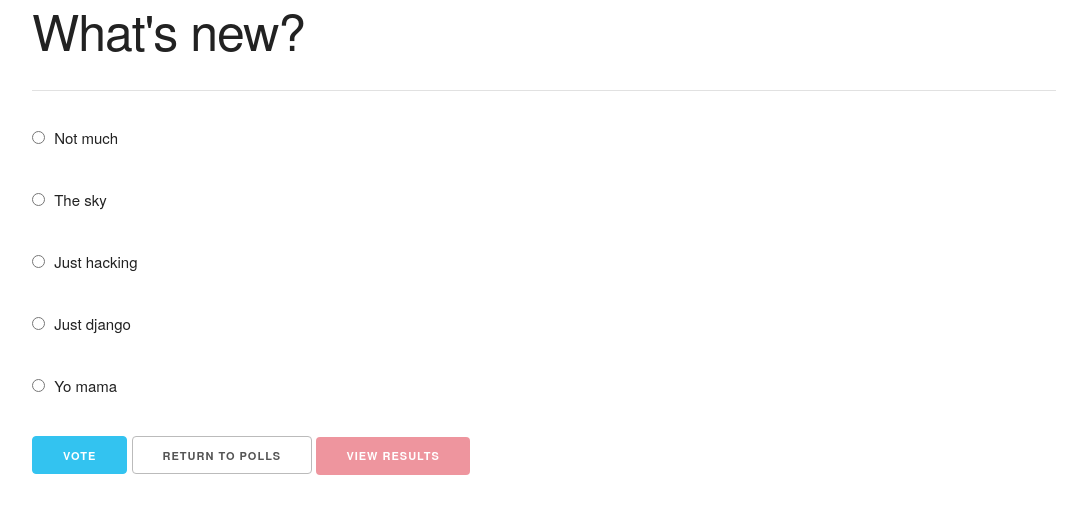
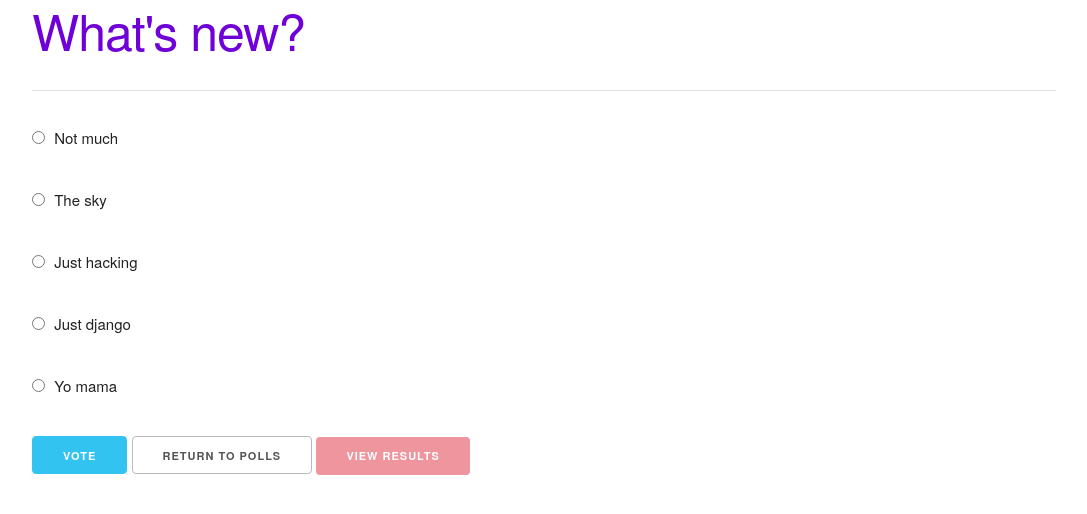
Before and after one commit to mechEngineer/DjangoPols, a Django app: page /polls/1/ in a window 1280 px wide. Shown: the top 514 px of the page, without its empty margins (96-1183 px from the left). Run offline with Django 3.2, Linux system fonts and the light colour scheme; data comes from the database, SQL or seed files in the repository; some libraries are stand-ins or nearby versions.

Commit message:
Add scss with polls.css

```diff
--- /dev/null
+++ b/djangoPols/polls/static/polls/polls.css
@@ -0,0 +1,5 @@
+h1 {
+  color: #6f00d7;
+}
+
+/*# sourceMappingURL=polls.css.map */
--- /dev/null
+++ b/djangoPols/polls/static/polls/polls.scss
@@ -0,0 +1,9 @@
+$bg_color: #f2f2f2 ;
+$prime_color:#6f00d7;
+$green_color: green;
+$red_color: red;
+
+
+h1{
+  color: $prime_color;
+}
--- a/djangoPols/polls/templates/polls/base.html
+++ b/djangoPols/polls/templates/polls/base.html
@@ -9,6 +9,7 @@
     <link rel="stylesheet" href="{% static 'polls/normalize.css' %}">
     <link rel="stylesheet" href=" {% static 'polls/skeleton.css' %} ">
     <link rel="stylesheet" href=" {% static 'polls/custom.css' %} ">
+    <link rel="stylesheet" href=" {% static 'polls/polls.css' %} ">
 </head>
 <body>
 
```
Also changed, not shown: 1 other file.
